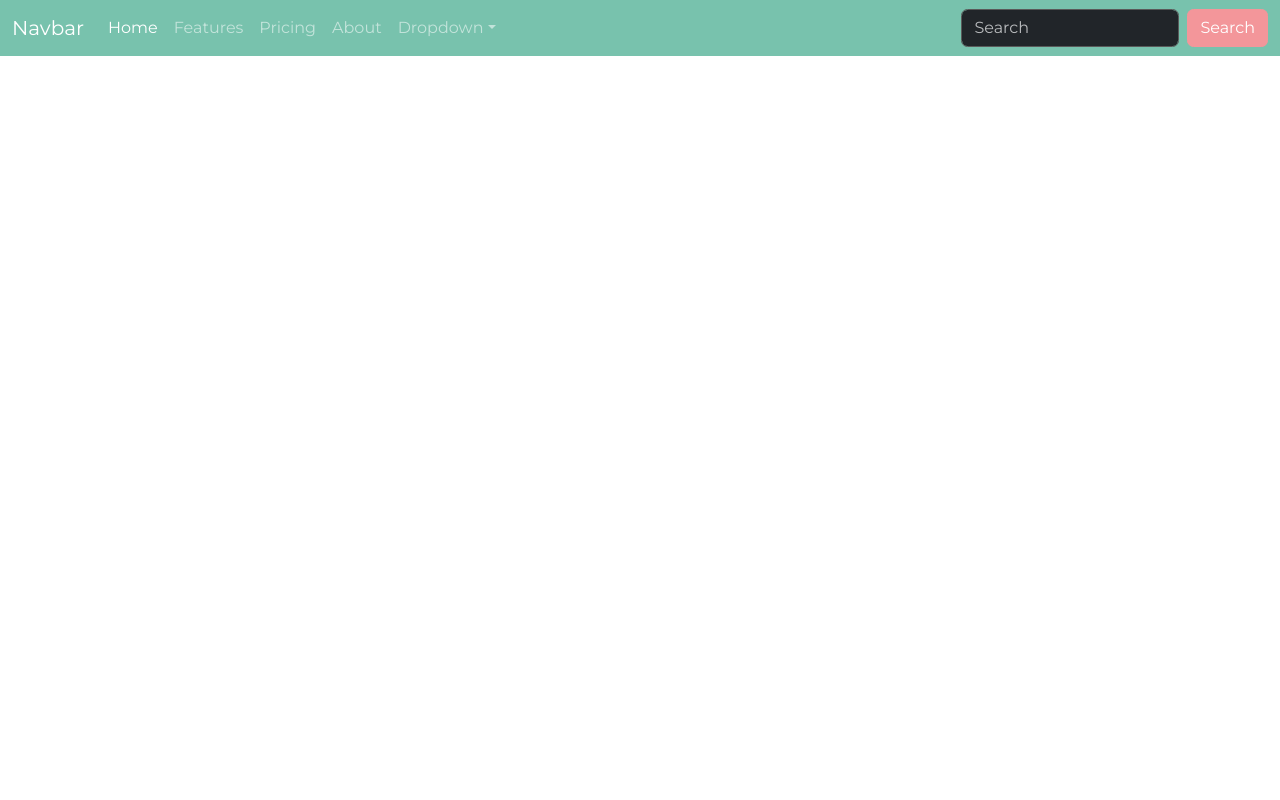
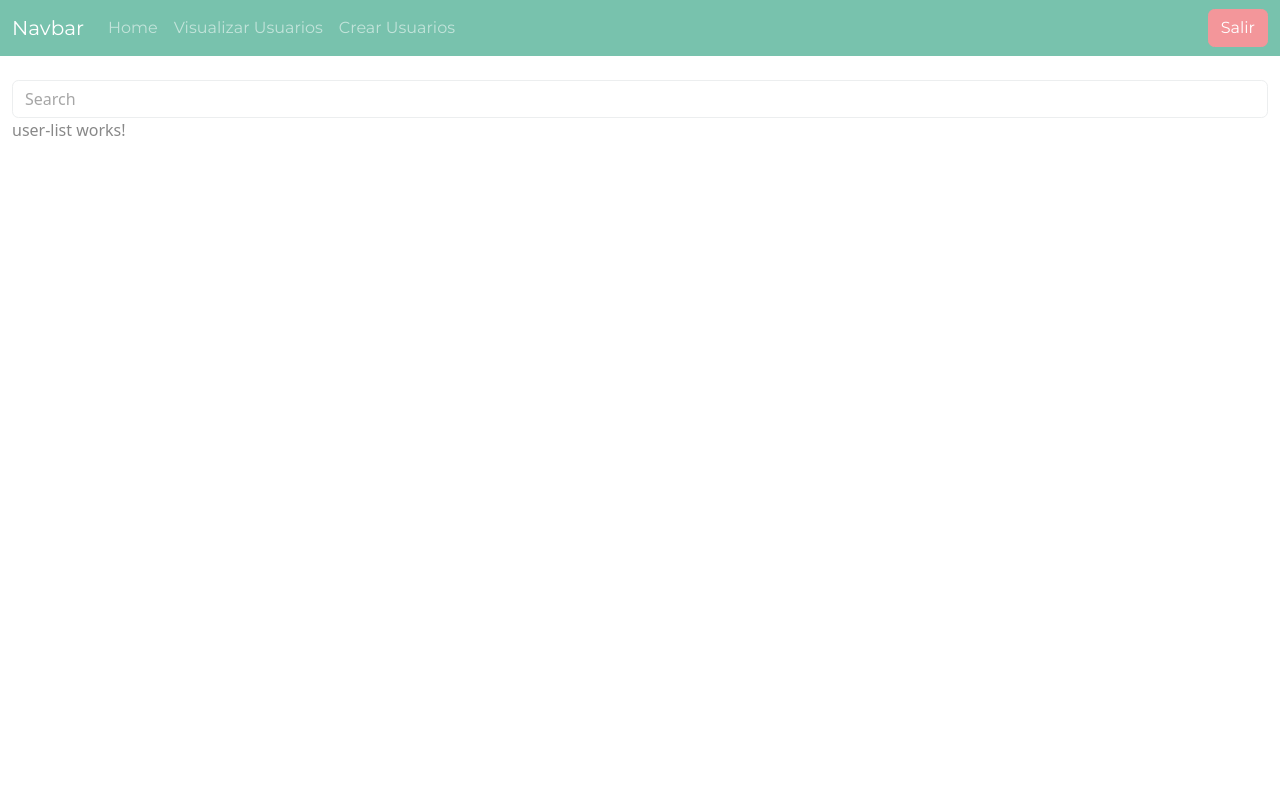
Before and after one commit to matiias23/workshop-idwm02, an Angular app in the folder frontend/: page /users/list in a window 1280 px wide. Before the commit this address led to /. Shown: the top 800 px of the page. Built offline with nearby package versions, Linux system fonts and the light colour scheme.

Commit message:
[Frontend] feat: components users and routes

```diff
--- a/frontend/src/app/_components/nav/nav.component.html
+++ b/frontend/src/app/_components/nav/nav.component.html
@@ -1,39 +1,23 @@
 <nav class="navbar navbar-expand-lg bg-primary" data-bs-theme="dark">
     <div class="container-fluid">
-      <a class="navbar-brand" href="#">Navbar</a>
+      <a class="navbar-brand" >Navbar</a>
       <button class="navbar-toggler" type="button" data-bs-toggle="collapse" data-bs-target="#navbarColor01" aria-controls="navbarColor01" aria-expanded="false" aria-label="Toggle navigation">
         <span class="navbar-toggler-icon"></span>
       </button>
       <div class="collapse navbar-collapse" id="navbarColor01">
         <ul class="navbar-nav me-auto">
-          <li class="nav-item">
-            <a class="nav-link active" href="#">Home
-              <span class="visually-hidden">(current)</span>
-            </a>
+          <li class="nav-item" routerLinkActive="active">
+            <a class="nav-link" [routerLink]="['/home']">Home</a>
           </li>
-          <li class="nav-item">
-            <a class="nav-link" href="#">Features</a>
+          <li class="nav-item" routerLinkActive="active">
+            <a class="nav-link" [routerLink]="['/users/list']">Visualizar Usuarios</a>
           </li>
-          <li class="nav-item">
-            <a class="nav-link" href="#">Pricing</a>
-          </li>
-          <li class="nav-item">
-            <a class="nav-link" href="#">About</a>
-          </li>
-          <li class="nav-item dropdown">
-            <a class="nav-link dropdown-toggle" data-bs-toggle="dropdown" href="#" role="button" aria-haspopup="true" aria-expanded="false">Dropdown</a>
-            <div class="dropdown-menu">
-              <a class="dropdown-item" href="#">Action</a>
-              <a class="dropdown-item" href="#">Another action</a>
-              <a class="dropdown-item" href="#">Something else here</a>
-              <div class="dropdown-divider"></div>
-              <a class="dropdown-item" href="#">Separated link</a>
-            </div>
+          <li class="nav-item" routerLinkActive="active">
+            <a class="nav-link" [routerLink]="['/users/create']">Crear Usuarios</a>
           </li>
         </ul>
         <form class="d-flex">
-          <input class="form-control me-sm-2" type="search" placeholder="Search">
-          <button class="btn btn-secondary my-2 my-sm-0" type="submit">Search</button>
+          <button class="btn btn-secondary my-2 my-sm-0" [routerLink]="['/login']" >Salir</button>
         </form>
       </div>
     </div>
--- /dev/null
+++ b/frontend/src/app/_components/user/user-create/user-create.component.html
@@ -0,0 +1 @@
+<p>user-create works!</p>
--- /dev/null
+++ b/frontend/src/app/_components/user/user-list/user-list.component.html
@@ -0,0 +1,2 @@
+<input class="form-control me-sm-2" type="search" placeholder="Search">
+<p>user-list works!</p>
--- a/frontend/src/app/app-routing.module.ts
+++ b/frontend/src/app/app-routing.module.ts
@@ -2,10 +2,14 @@ import { NgModule } from '@angular/core';
 import { RouterModule, Routes } from '@angular/router';
 import { HomeComponent } from './_components/home/home.component';
 import { LoginComponent } from './_components/login/login.component';
+import { UserListComponent } from './_components/user/user-list/user-list.component';
+import { UserCreateComponent } from './_components/user/user-create/user-create.component';
 
 const routes: Routes = [
   {path: 'home', component:HomeComponent},
-  {path: 'login', component:LoginComponent}
+  {path: 'login', component:LoginComponent},
+  {path: 'users/list', component:UserListComponent},
+  {path: 'users/create', component:UserCreateComponent}
 ];
 
 @NgModule({
```
Also changed, not shown: frontend/src/app/_components/user/user-create/user-create.component.ts (added, +10 -0 lines), frontend/src/app/_components/user/user-list/user-list.component.ts (added, +10 -0 lines), frontend/src/app/app.module.ts (+8 -2 lines), frontend/src/app/_components/user/user-create/user-create.component.css (added), frontend/src/app/_components/user/user-list/user-list.component.css (added).
